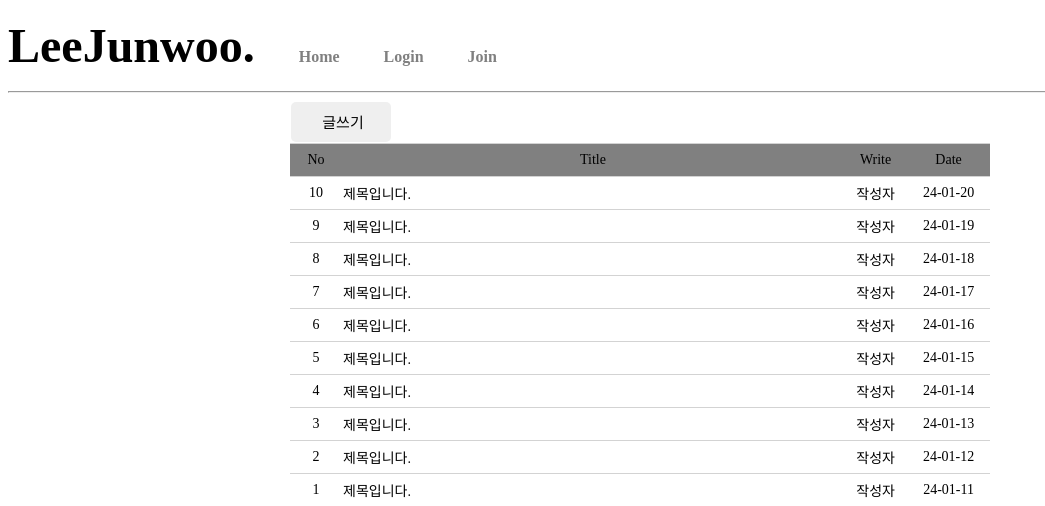
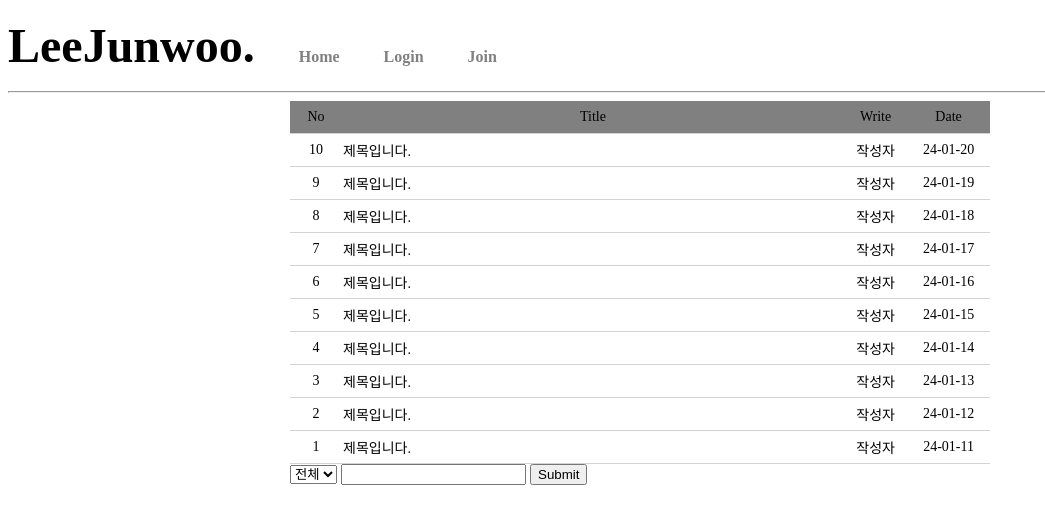
Before and after one commit to io0329/jun0329, a Flask app: page / in a window 1280 px wide. Shown: the top 506 px of the page, without its empty margins (0-1045 px from the left). Run offline with Flask 3, Linux system fonts and the light colour scheme.

Commit message:
Update desk.html

```diff
--- a/templates/desk.html
+++ b/templates/desk.html
@@ -48,11 +48,13 @@
         padding-left: 10px;
     }
 </style>
+{% if 'user' in session %}
 <table class = table>
     <tr>
-        <td><button onclick="location.href='write.html'">글쓰기</button></td>
+        <td><button onclick="location.href='{{url_for('write')}}'">글쓰기</button></td>
     </tr>
 </table>
+{% endif %}
 
 <table class="table">
     <tr class="header1">
```
